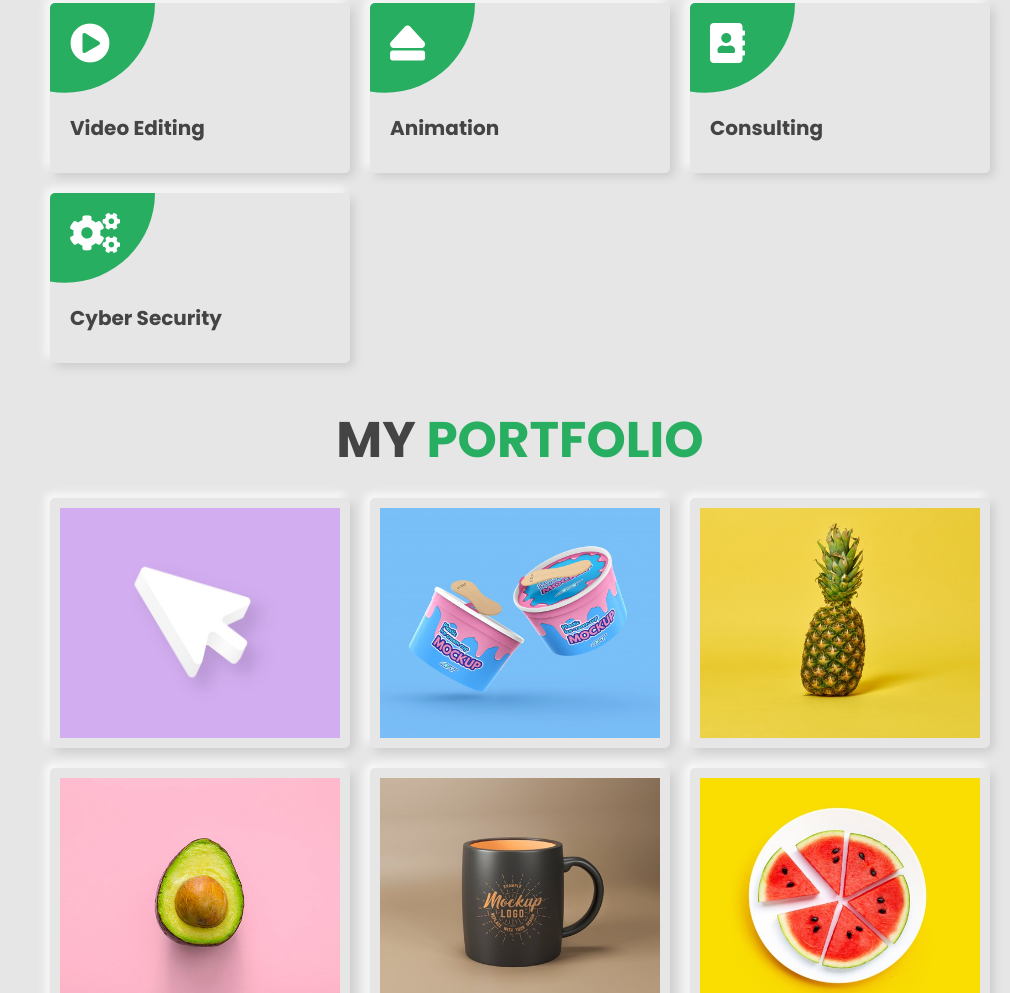
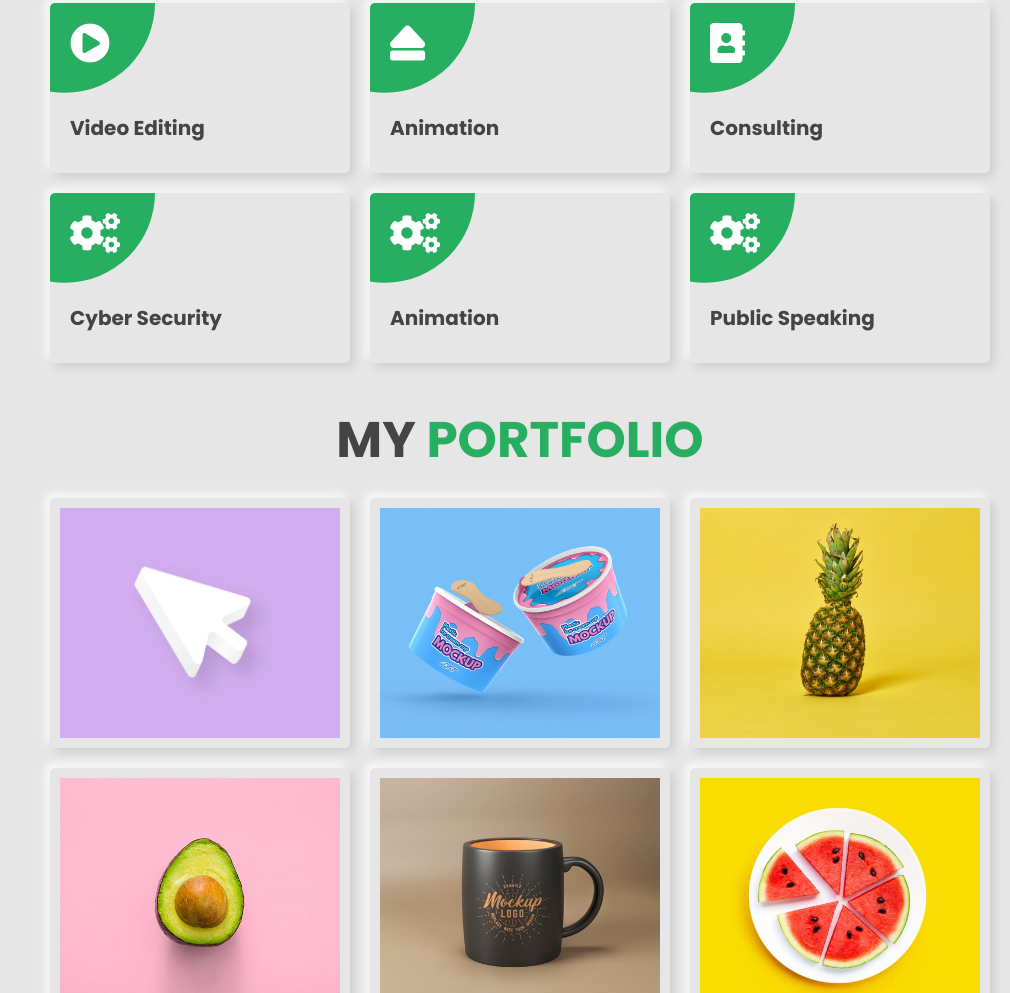
Before and after one commit to gudlyf2jef/Francisportfolio, a plain HTML site: page index.html in a window 1280 px wide. Shown: the part 2181-3174 px from the top of the page, without its empty margins (270-1280 px from the left). Drawn offline with Linux system fonts and the light colour scheme.

Commit message:
Update index.html

```diff
--- a/index.html
+++ b/index.html
@@ -211,6 +211,20 @@
             <p></p>
         </div>
 
+
+         <div class="box">
+            <i class="fa fa-cogs"></i>
+            <h3>Animation</h3>
+            <p></p>
+        </div>
+
+         <div class="box">
+            <i class="fa fa-cogs"></i>
+            <h3>Public Speaking</h3>
+            <p></p>
+        </div>
+
+
     </div>
 
 </section>
```
